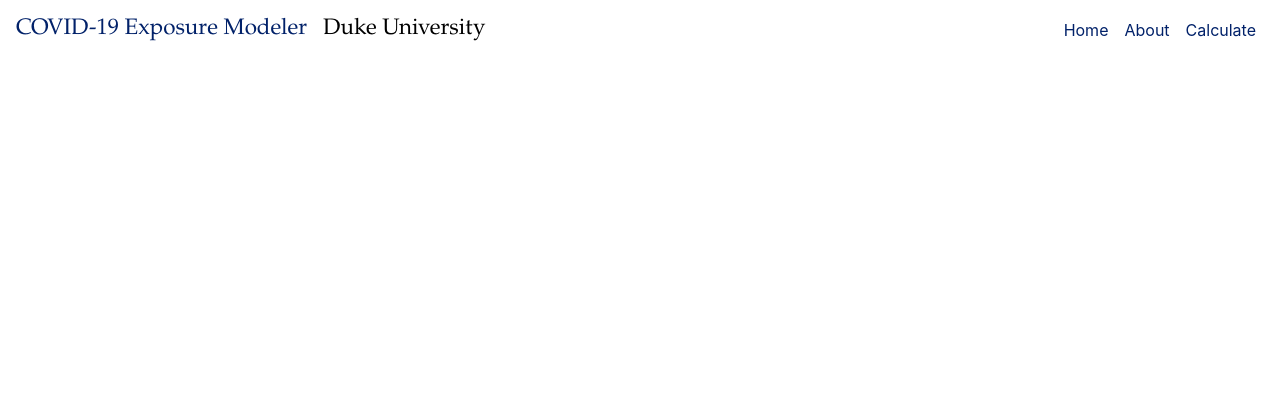
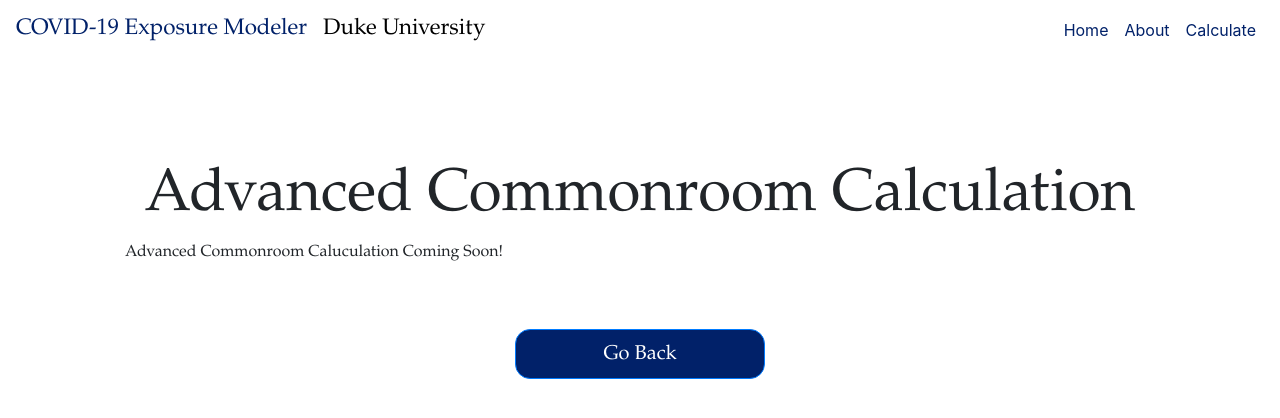
Before and after one commit to ayushgarg-ag/COVID-Risk-Web-App, a React (Create React App) app: page /advanced-commonroom in a window 1280 px wide. Shown: the top 418 px of the page. Built offline with nearby package versions, Linux system fonts and the light colour scheme.

Commit message:
added pages for basic/adv for other settings

```diff
--- a/src/App.js
+++ b/src/App.js
@@ -5,9 +5,12 @@ import Home from './components/Home';
 import { Header } from './components/Header';
 import About from './components/About';
 import BasicClassroom from './components/BasicClassroom';
+import AdvancedClassroom from './components/AdvancedClassroom';
+import BasicDining from './components/BasicDining';
+import AdvancedDining from './components/AdvancedDining';
+import BasicCommonroom from './components/BasicCommonroom';
+import AdvancedCommonroom from './components/AdvancedCommonroom';
 import CalculateHome from './components/CalculateHome';
-// import LocationsBasic from './components/LocationsBasic';
-// import LocationsAdvanced from './components/LocationsAdvanced';
 import Results from './components/Results';
 import { BrowserRouter as Router, Switch, Route } from 'react-router-dom';
 
@@ -17,13 +20,15 @@ function App() {
       <Router>
         <Header />
         <Switch>
-          {/*@Helen just wrote temp paths for now; feel free to change em*/}
           <Route path="/" exact component={Home} />
           <Route path="/about" component={About} />
           <Route path="/basic-classroom" component={BasicClassroom} />
+          <Route path="/advanced-classroom" component={AdvancedClassroom} />
+          <Route path="/basic-dining" component={BasicDining} />
+          <Route path="/advanced-dining" component={AdvancedDining} />
+          <Route path="/basic-commonroom" component={BasicCommonroom} />
+          <Route path="/advanced-commonroom" component={AdvancedCommonroom} />
           <Route path="/calculate-home" component={CalculateHome} />
-          {/* <Route path="/locations-basic" component={LocationsBasic} />
-          <Route path="/locations-advanced" component={LocationsAdvanced} /> */}
           <Route path="/results" component={Results} />
         </Switch>
       </Router>
--- /dev/null
+++ b/src/components/AdvancedClassroom.js
@@ -0,0 +1,17 @@
+import React from 'react';
+
+function AdvancedClassroom(){
+    return(
+        <nav className="centered-layout">
+            <h1 className="title">Advanced Classroom Calculation</h1>
+            <p>
+                Advanced Classroom Caluculation Coming Soon!
+            </p>
+            <a href="/calculate-home">
+                <button className="btn btn-primary">Go Back</button><br/>
+            </a>
+        </nav>
+    )
+}
+
+export default AdvancedClassroom;
--- /dev/null
+++ b/src/components/AdvancedCommonroom.js
@@ -0,0 +1,17 @@
+import React from 'react';
+
+function AdvancedCommonroom(){
+    return(
+        <nav className="centered-layout">
+            <h1 className="title">Advanced Commonroom Calculation</h1>
+            <p>
+                Advanced Commonroom Caluculation Coming Soon!
+            </p>
+            <a href="/calculate-home">
+                <button className="btn btn-primary">Go Back</button><br/>
+            </a>
+        </nav>
+    )
+}
+
+export default AdvancedCommonroom;
--- /dev/null
+++ b/src/components/AdvancedDining.js
@@ -0,0 +1,17 @@
+import React from 'react';
+
+function AdvancedDining(){
+    return(
+        <nav className="centered-layout">
+            <h1 className="title">Advanced Dining Calculation</h1>
+            <p>
+                Advanced Dining Caluculation Coming Soon!
+            </p>
+            <a href="/calculate-home">
+                <button className="btn btn-primary">Go Back</button><br/>
+            </a>
+        </nav>
+    )
+}
+
+export default AdvancedDining;
--- /dev/null
+++ b/src/components/BasicCommonroom.js
@@ -0,0 +1,17 @@
+import React from 'react';
+
+function BasicCommonroom(){
+    return(
+        <nav className="centered-layout">
+            <h1 className="title">Basic Commonroom Calculation</h1>
+            <p>
+                Basic Commonroom Caluculation Coming Soon!
+            </p>
+            <a href="/calculate-home">
+                <button className="btn btn-primary">Go Back</button><br/>
+            </a>
+        </nav>
+    )
+}
+
+export default BasicCommonroom;
--- /dev/null
+++ b/src/components/BasicDining.js
@@ -0,0 +1,17 @@
+import React from 'react';
+
+function BasicDining(){
+    return(
+        <nav className="centered-layout">
+            <h1 className="title">Basic Dining Calculation</h1>
+            <p>
+                Basic Dining Caluculation Coming Soon!
+            </p>
+            <a href="/calculate-home">
+                <button className="btn btn-primary">Go Back</button><br/>
+            </a>
+        </nav>
+    )
+}
+
+export default BasicDining;
--- a/src/components/CalculateHome.js
+++ b/src/components/CalculateHome.js
@@ -58,7 +58,7 @@ export default class CalculateHome extends React.Component{
         if (isLocationSelected) {
             divHeader =
             <nav className="centered-layout">
-                <h2 className="title">EXPOSURE CALCULATION: BASIC</h2>
+                <h2 className="title">EXPOSURE CALCULATION</h2>
                 <p className="desc">
                     What kind of Assessment?
                 </p>
@@ -71,7 +71,7 @@ export default class CalculateHome extends React.Component{
                     </a>
                     <OverlayTrigger placement="right" delay={{ show: 250, hide: 400 }} overlay={renderBasicTooltip}>
                     <BsFillQuestionCircleFill variant="success" />
-                    </OverlayTrigger><br/>
+                    </OverlayTrigger>
                     <a href="/advanced-classroom">
                         <button className="btn btn-primary">ADVANCED</button>
                     </a>
@@ -88,7 +88,7 @@ export default class CalculateHome extends React.Component{
                     </a>
                     <OverlayTrigger placement="right" delay={{ show: 250, hide: 400 }} overlay={renderBasicTooltip}>
                     <BsFillQuestionCircleFill variant="success" />
-                    </OverlayTrigger><br/>
+                    </OverlayTrigger>
                     <a href="/advanced-dining">
                         <button className="btn btn-primary">ADVANCED</button>
                     </a>
@@ -105,7 +105,7 @@ export default class CalculateHome extends React.Component{
                     </a>
                     <OverlayTrigger placement="right" delay={{ show: 250, hide: 400 }} overlay={renderBasicTooltip}>
                     <BsFillQuestionCircleFill variant="success" />
-                    </OverlayTrigger><br/>
+                    </OverlayTrigger>
                     <a href="/advanced-commonroom">
                         <button className="btn btn-primary">ADVANCED</button>
                     </a>
@@ -119,7 +119,7 @@ export default class CalculateHome extends React.Component{
         else {
             divHeader =
             <nav className="centered-layout">
-                <h2 className="title">EXPOSURE CALCULATION: BASIC</h2>
+                <h2 className="title">EXPOSURE CALCULATION</h2>
                 <p className="desc">
                     What kind of Location?
                 </p>
```
